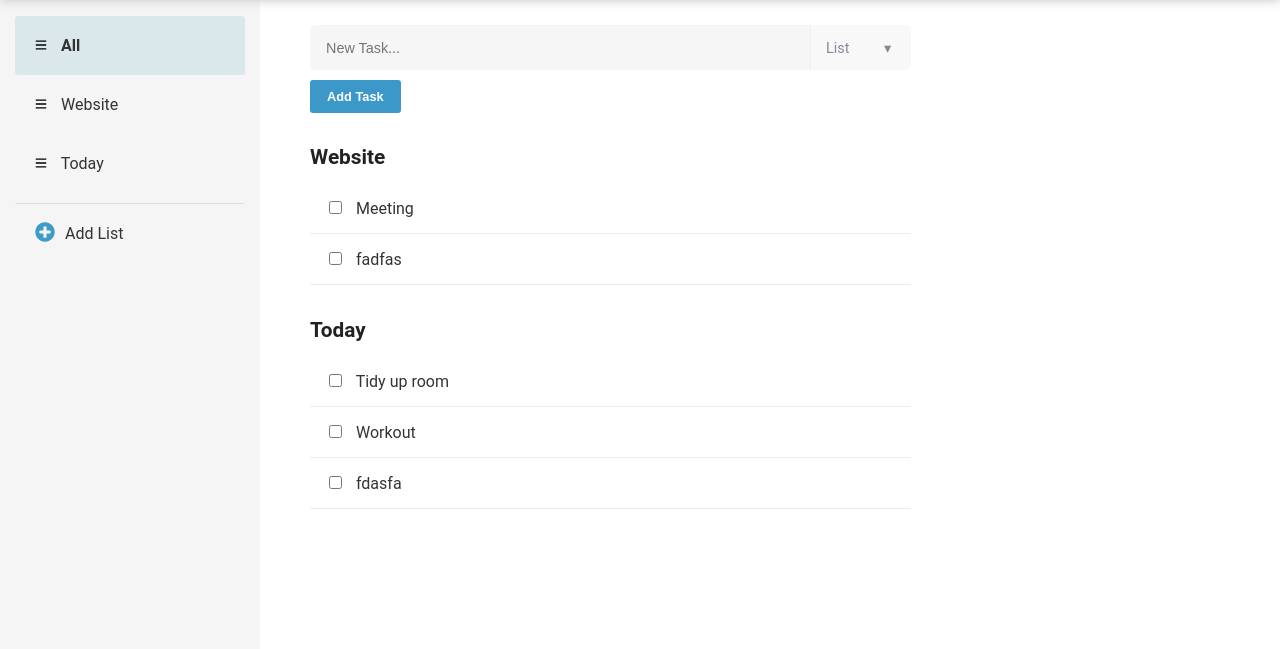
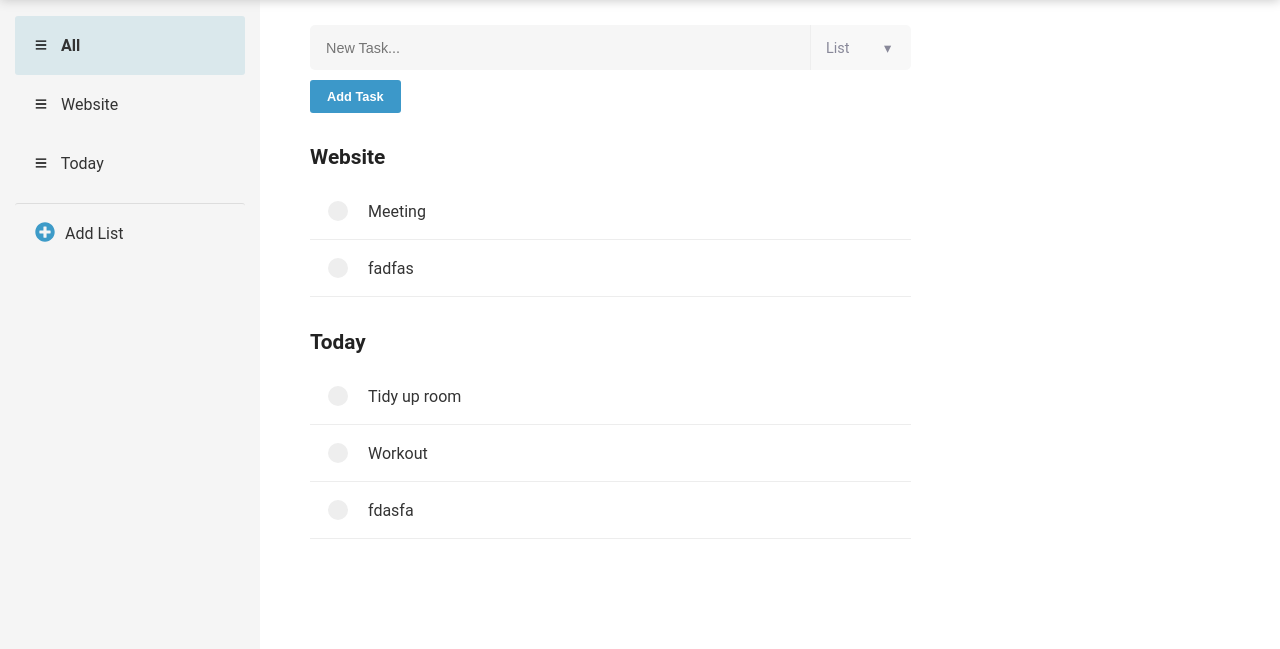
Before and after one commit to ParthShinde2004/ToDoList, a Django app: page / in a window 1280 px wide. Shown: the part 55-704 px from the top of the page. Run offline with Django 3.2, Linux system fonts and the light colour scheme; data comes from the database, SQL or seed files in the repository; both versions use the stored data as it was after the commit; some libraries are stand-ins or nearby versions.

Commit message:
Fixed some styling

```diff
--- a/list/templates/home.html
+++ b/list/templates/home.html
@@ -80,9 +80,11 @@
 						{% with t.id|stringformat:"s" as taskid %}
 						<li class="task" id="{{'taskDiv'|add:taskid}}">
 							<a class="taskLink">
+								<label for="{{'check'|add:taskid}}" class="checkBoxContainer">
 								<input type="checkbox" id="{{'check'|add:taskid}}" name="{{'check'|add:taskid}}">
-								<label for="{{'check'|add:taskid}}"></label>
-								<span>{{ t.title }}</span>
+								<span class="customCheckBox"> </span>
+								<span class="taskTitle">{{ t.title }}</span>
+								</label>
 								<img src="{% static 'ellipsis.svg' %}" class="ellipsis" id="{{'task'|add:taskid}}">
 							</a>
 							<div class="dropDownBox taskDropDown" id="{{'ddtask'|add:taskid}}">
--- a/static/styles.css
+++ b/static/styles.css
@@ -223,7 +223,7 @@ label {
 }
 
 .task {
-	padding: 15px;
+	padding: 13px;
 	border-bottom: 1px solid #EDEDED;
 }
 
@@ -317,7 +317,7 @@ select {
 
 .taskDropDown {
 	margin-left: 478px;
-	margin-top: 12px;
+	margin-top: 0px;
 }
 
 
@@ -354,6 +354,10 @@ select {
 
 .categoryLink > .ellipsis {
 	margin-top: 0px;
+}
+
+.taskLink {
+	padding-bottom: 5px;
 }
 
 .taskLink:hover {
@@ -451,22 +455,46 @@ select {
 	/*display: block;*/
 }
 
-
-
-
-
-/*.roundCheckbox {
-	width: 1.5em;
-    height: 1.5em;
-    background-color: white;
-    border-radius: 50%;
-    vertical-align: middle;
-    border: 1px solid #DDDDDD;
-    -webkit-appearance: none;
-    outline: none;
-    cursor: pointer;
+.checkBoxContainer input {
+	display: none;
 }
 
-.roundCheckbox:checked {
-	background: grey;
-}*/
+.checkBoxContainer {
+	cursor: pointer;
+	display: inline-block;
+	position: relative;
+}
+
+.customCheckBox {
+	display: inline-block;
+	width: 20px;
+	height: 20px;
+	background-color: #EEEEEE;
+	border-radius: 10px;
+	margin: 5px 5px;
+	position: absolute;
+}
+
+.checkBoxContainer input:checked + .customCheckBox {
+	background-color: #6bb6c9;
+}
+
+.checkBoxContainer input:checked + .customCheckBox::after {
+	content: "";
+	height: 9px;
+	width: 4px;
+	border-right: 2px solid #fff;
+	border-bottom: 2px solid #fff;
+	position: absolute;
+	transform: translate(120%, 30%) rotate(45deg);
+}
+
+.taskTitle {
+	display: inline-block;
+	margin-left: 45px;
+	margin-top: 6px;
+}
+
+.taskLink > .ellipsis {
+	margin-top: 7px;
+}
```
Also changed, not shown: db.sqlite3, 3 other files.
